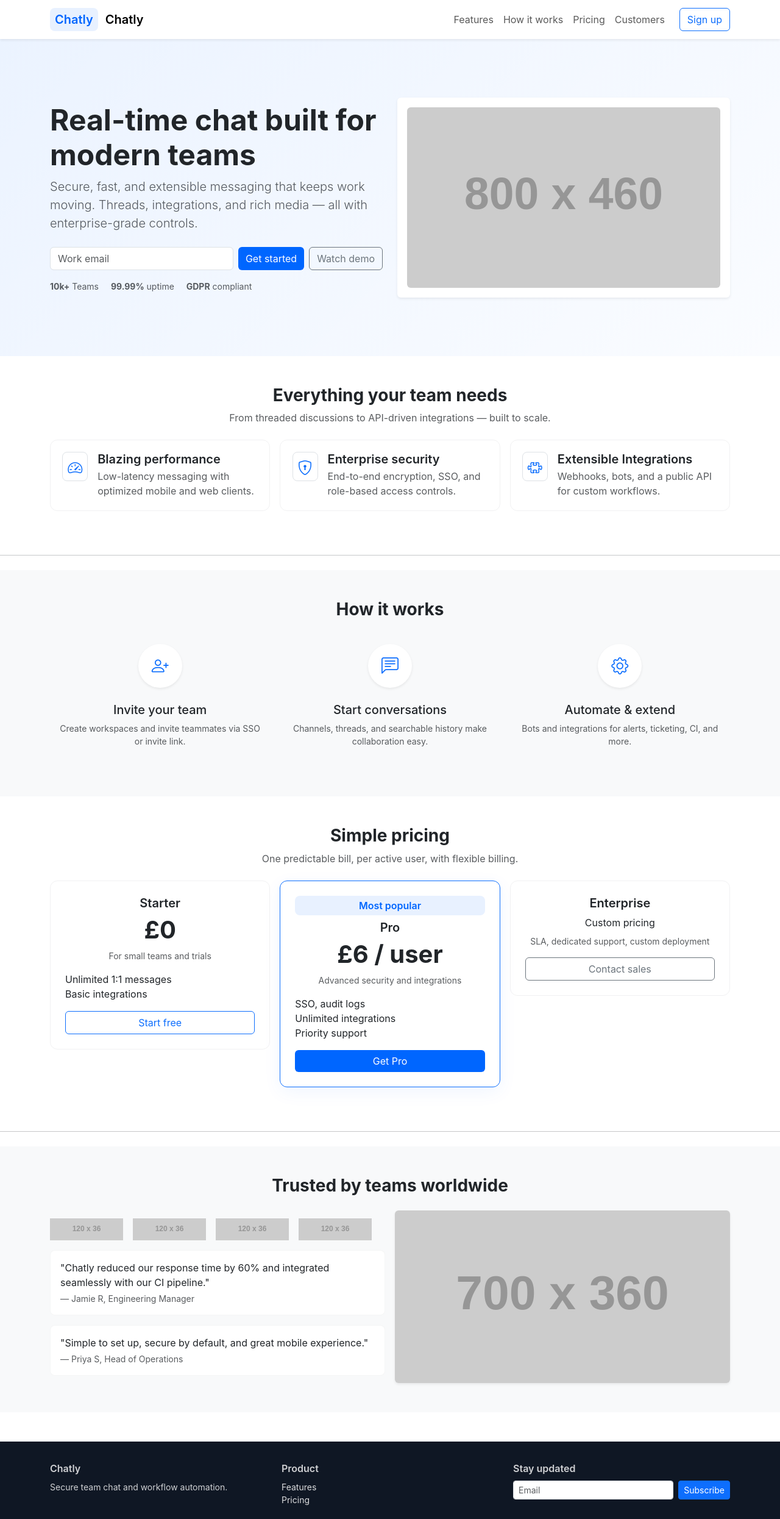
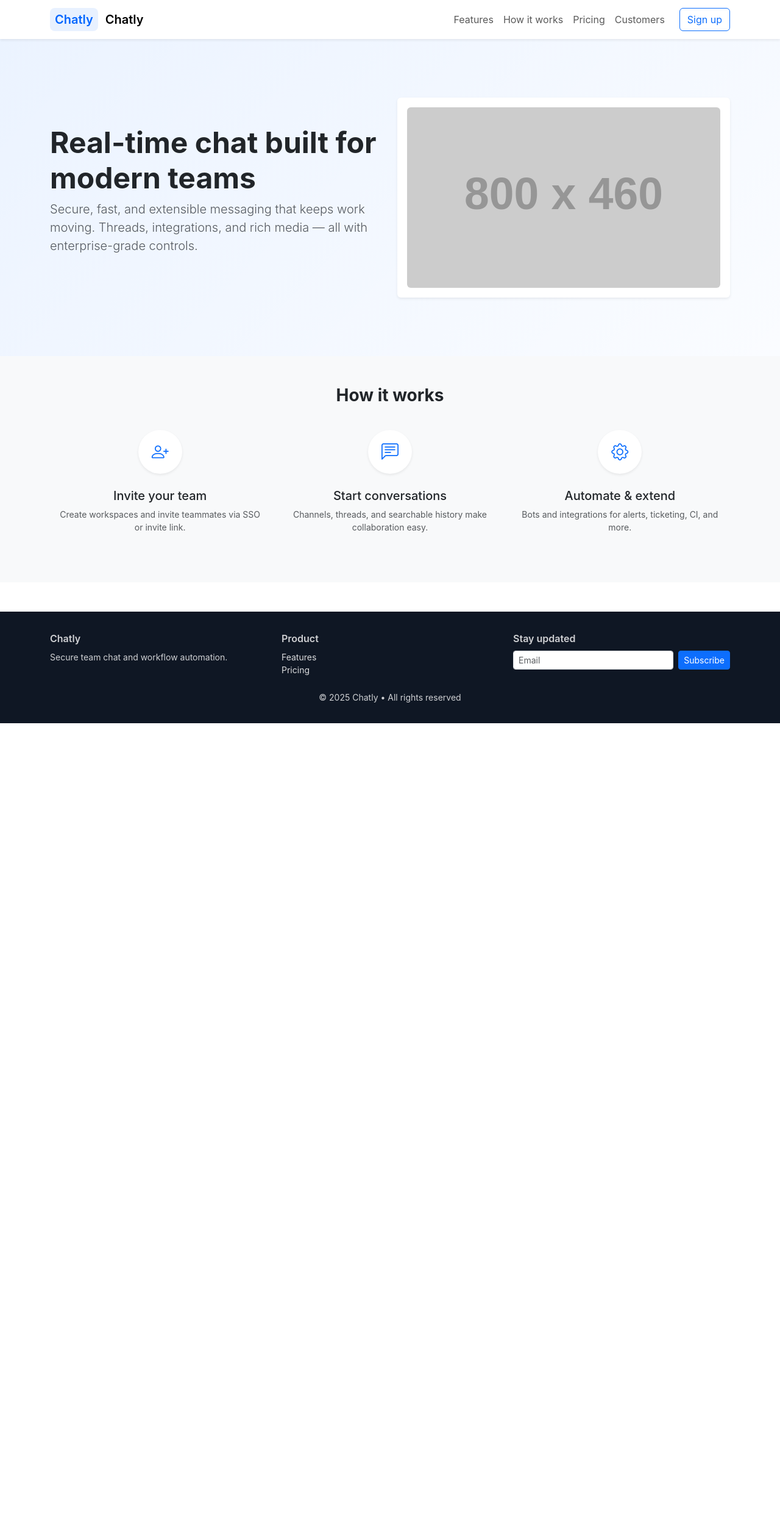
Before and after one commit to piggypiggyyoinkyoink/durhack25, a plain HTML site: page frontend/index.html in a window 1280 px wide. Shown: the top 2491 px of the page at 61% size. After the commit the page ends 1186 px from the top, so only its background shows below. Drawn offline with nearby package versions, Linux system fonts and the light colour scheme; placeholder pictures from the web are drawn by us.

Commit message:
Altered webpage template

```diff
--- a/frontend/index.html
+++ b/frontend/index.html
@@ -1,8 +1,8 @@
-<!doctype html>
+<!DOCTYPE html>
 <html lang="en">
     <head>
-  <meta charset="utf-8" />
-  <meta name="viewport" content="width=device-width, initial-scale=1" />
+        <meta charset="utf-8">
+        <meta name="viewport" content="width=device-width, initial-scale=1">
         <title>Chatly — Real-time chat for teams</title>
 
         <!-- Bootstrap CSS -->
@@ -66,22 +66,9 @@
                 <h1 class="display-5 fw-bold">Real-time chat built for modern teams</h1>
                 <p class="lead text-muted mb-4">Secure, fast, and extensible messaging that keeps work moving. Threads, integrations, and rich media — all with enterprise-grade controls.</p>
 
-          <form id="inlineSignup" class="row g-2 align-items-center" style="max-width:680px;">
-            <div class="col-sm">
-              <label for="heroEmail" class="visually-hidden">Email</label>
-              <input id="heroEmail" type="email" class="form-control" placeholder="Work email" required>
-            </div>
-            <div class="col-auto d-flex gap-2">
-              <button type="submit" class="btn cta-primary">Get started</button>
-              <button type="button" class="btn btn-outline-secondary" data-bs-toggle="modal" data-bs-target="#demoModal">Watch demo</button>
-            </div>
-          </form>
 
-          <div class="mt-3 text-muted small">
-            <span class="me-3"><strong>10k+</strong> Teams</span>
-            <span class="me-3"><strong>99.99%</strong> uptime</span>
-            <span><strong>GDPR</strong> compliant</span>
-          </div>
+
+
               </div>
 
               <div class="col-lg-6">
@@ -98,61 +85,9 @@
         <main class="pb-5">
 
           <!-- Features -->
-    <section id="features" class="py-5">
-      <div class="container">
-        <div class="text-center mb-4">
-          <h2 class="h3 fw-bold">Everything your team needs</h2>
-          <p class="text-muted">From threaded discussions to API-driven integrations — built to scale.</p>
-        </div>
 
-        <div class="row g-3">
-          <div class="col-md-6 col-lg-4">
-            <div class="feature-card h-100">
-              <div class="d-flex align-items-start gap-3">
-                <div class="bg-white rounded-3 p-2 border" style="width:48px;height:48px;display:grid;place-items:center">
-                  <i class="bi bi-speedometer2 fs-4 text-primary"></i>
-                </div>
-                <div>
-                  <h5 class="mb-1 fw-semibold">Blazing performance</h5>
-                  <p class="mb-0 text-muted">Low-latency messaging with optimized mobile and web clients.</p>
-                </div>
-              </div>
-            </div>
-          </div>
 
-          <div class="col-md-6 col-lg-4">
-            <div class="feature-card h-100">
-              <div class="d-flex align-items-start gap-3">
-                <div class="bg-white rounded-3 p-2 border" style="width:48px;height:48px;display:grid;place-items:center">
-                  <i class="bi bi-shield-lock fs-4 text-primary"></i>
-                </div>
-                <div>
-                  <h5 class="mb-1 fw-semibold">Enterprise security</h5>
-                  <p class="mb-0 text-muted">End-to-end encryption, SSO, and role-based access controls.</p>
-                </div>
-              </div>
-            </div>
-          </div>
 
-          <div class="col-md-6 col-lg-4">
-            <div class="feature-card h-100">
-              <div class="d-flex align-items-start gap-3">
-                <div class="bg-white rounded-3 p-2 border" style="width:48px;height:48px;display:grid;place-items:center">
-                  <i class="bi bi-puzzle fs-4 text-primary"></i>
-                </div>
-                <div>
-                  <h5 class="mb-1 fw-semibold">Extensible Integrations</h5>
-                  <p class="mb-0 text-muted">Webhooks, bots, and a public API for custom workflows.</p>
-                </div>
-              </div>
-            </div>
-          </div>
-
-        </div>
-      </div>
-    </section>
-
-    <hr class="my-4">
 
           <!-- How it works -->
           <section id="how" class="py-5 bg-light">
@@ -187,7 +122,7 @@
                     <div class="mb-3 rounded-circle bg-white shadow-sm d-inline-flex align-items-center justify-content-center" style="width:72px;height:72px">
                       <i class="bi bi-gear fs-3 text-primary"></i>
                     </div>
-              <h5 class="mt-2">Automate & extend</h5>
+                    <h5 class="mt-2">Automate &amp; extend</h5>
                     <p class="text-muted small">Bots and integrations for alerts, ticketing, CI, and more.</p>
                   </div>
                 </div>
@@ -196,89 +131,12 @@
           </section>
 
           <!-- Pricing -->
-    <section id="pricing" class="py-5">
-      <div class="container">
-        <div class="text-center mb-4">
-          <h2 class="h3 fw-bold">Simple pricing</h2>
-          <p class="text-muted">One predictable bill, per active user, with flexible billing.</p>
-        </div>
 
-        <div class="row g-3 justify-content-center">
-          <div class="col-md-4">
-            <div class="pricing-card p-4 text-center">
-              <h5 class="fw-semibold">Starter</h5>
-              <p class="display-6 my-2 fw-bold">£0</p>
-              <p class="text-muted small mb-3">For small teams and trials</p>
-              <ul class="list-unstyled text-start mb-3">
-                <li>Unlimited 1:1 messages</li>
-                <li>Basic integrations</li>
-              </ul>
-              <button class="btn btn-outline-primary w-100" onclick="openSignup('Starter')">Start free</button>
-            </div>
-          </div>
 
-          <div class="col-md-4">
-            <div class="pricing-card p-4 text-center border-primary" style="box-shadow: 0 8px 30px rgba(0,102,255,0.06);">
-              <div class="badge-pro mb-2">Most popular</div>
-              <h5 class="fw-semibold">Pro</h5>
-              <p class="display-6 my-2 fw-bold">£6 / user</p>
-              <p class="text-muted small mb-3">Advanced security and integrations</p>
-              <ul class="list-unstyled text-start mb-3">
-                <li>SSO, audit logs</li>
-                <li>Unlimited integrations</li>
-                <li>Priority support</li>
-              </ul>
-              <button class="btn cta-primary w-100" onclick="openSignup('Pro')">Get Pro</button>
-            </div>
-          </div>
 
-          <div class="col-md-4">
-            <div class="pricing-card p-4 text-center">
-              <h5 class="fw-semibold">Enterprise</h5>
-              <p class="d-block my-2">Custom pricing</p>
-              <p class="text-muted small mb-3">SLA, dedicated support, custom deployment</p>
-              <button class="btn btn-outline-secondary w-100">Contact sales</button>
-            </div>
-          </div>
-        </div>
-      </div>
-    </section>
-
-    <hr class="my-4">
 
           <!-- Testimonials -->
-    <section id="testimonials" class="py-5 bg-light">
-      <div class="container">
-        <div class="text-center mb-4">
-          <h2 class="h3 fw-bold">Trusted by teams worldwide</h2>
-        </div>
 
-        <div class="row align-items-center g-3">
-          <div class="col-lg-6">
-            <div class="d-flex flex-wrap gap-3 mb-3">
-              <img src="https://via.placeholder.com/120x36?text=Logo1" alt="logo" height="36">
-              <img src="https://via.placeholder.com/120x36?text=Logo2" alt="logo" height="36">
-              <img src="https://via.placeholder.com/120x36?text=Logo3" alt="logo" height="36">
-              <img src="https://via.placeholder.com/120x36?text=Logo4" alt="logo" height="36">
-            </div>
-
-            <div class="testimonial mb-3">
-              <p class="mb-1">"Chatly reduced our response time by 60% and integrated seamlessly with our CI pipeline."</p>
-              <div class="small text-muted">— Jamie R, Engineering Manager</div>
-            </div>
-
-            <div class="testimonial">
-              <p class="mb-1">"Simple to set up, secure by default, and great mobile experience."</p>
-              <div class="small text-muted">— Priya S, Head of Operations</div>
-            </div>
-          </div>
-
-          <div class="col-lg-6">
-            <img src="https://via.placeholder.com/700x360?text=Customers+using+Chat" alt="customers" class="img-fluid rounded shadow-sm">
-          </div>
-        </div>
-      </div>
-    </section>
         </main>
 
         <!-- Footer -->
@@ -298,13 +156,13 @@
               <div class="col-md-4">
                 <div class="fw-semibold mb-2">Stay updated</div>
                 <form class="d-flex" onsubmit="event.preventDefault(); alert('Subscribed')">
-            <input class="form-control form-control-sm me-2" placeholder="Email" required>
+                  <input class="form-control form-control-sm me-2" placeholder="Email" required="">
                   <button class="btn btn-sm btn-primary">Subscribe</button>
                 </form>
               </div>
             </div>
 
-      <div class="text-center mt-4 small">© <span id="year"></span> Chatly • All rights reserved</div>
+            <div class="text-center mt-4 small">© <span id="year">2025</span> Chatly • All rights reserved</div>
           </div>
         </footer>
 
@@ -312,7 +170,7 @@
         <div class="modal fade" id="signupModal" tabindex="-1" aria-hidden="true">
           <div class="modal-dialog modal-dialog-centered">
             <div class="modal-content">
-        <form id="signupForm" class="needs-validation" novalidate>
+              <form id="signupForm" class="needs-validation" novalidate="">
                 <div class="modal-header">
                   <h5 class="modal-title">Create your workspace</h5>
                   <button type="button" class="btn-close" data-bs-dismiss="modal" aria-label="Close"></button>
@@ -321,13 +179,13 @@
                 <div class="modal-body">
                   <div class="mb-3">
                     <label class="form-label">Workspace name</label>
-              <input name="workspace" class="form-control" required>
+                    <input name="workspace" class="form-control" required="">
                     <div class="invalid-feedback">Please provide a workspace name</div>
                   </div>
 
                   <div class="mb-3">
                     <label class="form-label">Your email</label>
-              <input name="email" type="email" class="form-control" required>
+                    <input name="email" type="email" class="form-control" required="">
                     <div class="invalid-feedback">Please enter a valid email</div>
                   </div>
 
@@ -352,7 +210,7 @@
               </div>
               <div class="modal-body">
                 <div class="ratio ratio-16x9">
-            <iframe src="https://www.youtube.com/embed/dQw4w9WgXcQ" title="Demo" allowfullscreen></iframe>
+                  <iframe src="https://www.youtube.com/embed/dQw4w9WgXcQ" title="Demo" allowfullscreen=""></iframe>
                 </div>
               </div>
             </div>
@@ -407,5 +265,6 @@
             if(emailField) emailField.value = email;
           });
         </script>
+
       </body>
 </html>
```
Lines whose indentation alone changed are shown as unchanged.
